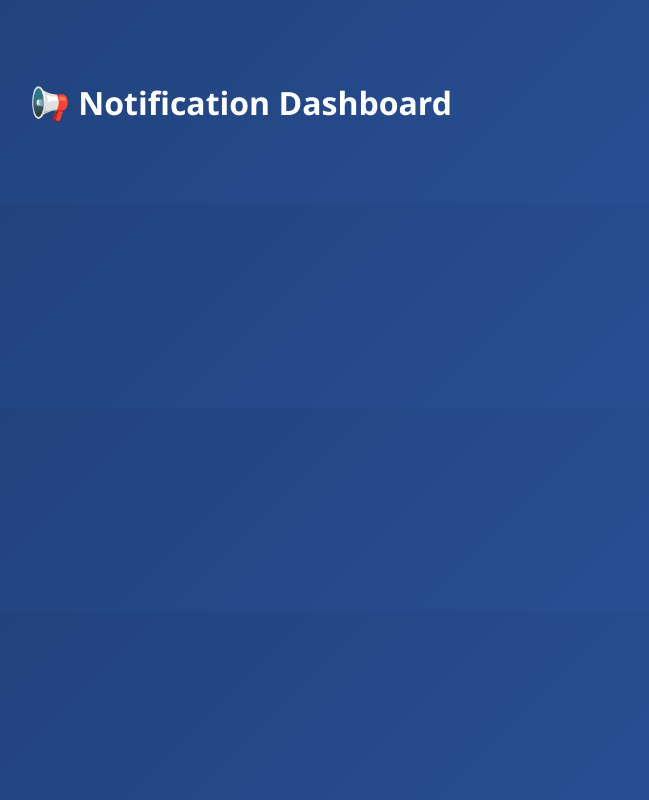
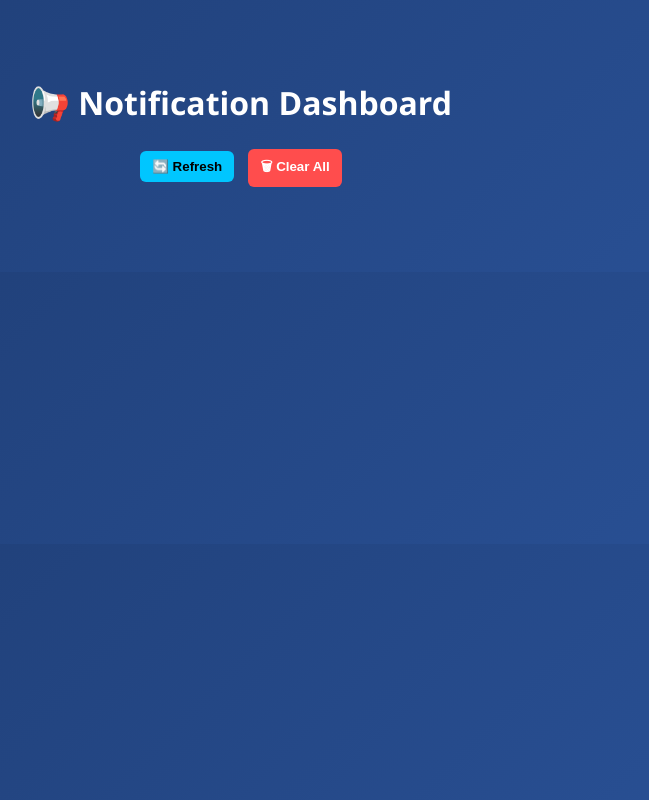
Before and after one commit to Drjaickal/243701, a website: page 243701/frontend/index.html in a window 1280 px wide. Shown: the whole page, without its empty margins (399-1048 px from the left). Drawn offline with Linux system fonts and the light colour scheme; no server answers.

Commit message:
frontend added and some simple dummy buttons added also.

```diff
--- a/243701/frontend/index.html
+++ b/243701/frontend/index.html
@@ -3,6 +3,7 @@
     <head>
         <meta charset="UTF-8" />
         <title>Notification Dashboard</title>
+
         <style>
 body {
   margin: 0;
@@ -21,6 +22,24 @@
   text-align: center;
   margin-bottom: 20px;
 }
+
+.controls {
+  text-align: center;
+  margin-bottom: 20px;
+}
+
+button {
+  padding: 8px 12px;
+  margin: 5px;
+  border: none;
+  border-radius: 6px;
+  cursor: pointer;
+  font-weight: bold;
+}
+
+.refresh { background: #00c6ff; color: black; }
+.clear { background: #ff4d4d; color: white; }
+.done { background: #28a745; color: white; margin-top: 5px; }
 
 .card {
   background: rgba(255, 255, 255, 0.1);
@@ -54,17 +73,33 @@
 }
 </style>
     </head>
+
     <body>
 
         <div class="container">
             <h1>📢 Notification Dashboard</h1>
+
+            <div class="controls">
+                <button class="refresh" onclick="loadData()">🔄 Refresh</button>
+                <button class="clear" onclick="clearNotifications()">🗑 Clear
+                    All</button>
+            </div>
+
             <div id="list"></div>
         </div>
 
         <script>
 async function loadData() {
   try {
-    const res = await fetch("http://20.207.122.201/evaluation-service/notifications");
+    let res;
+
+    // Try external API
+    try {
+      res = await fetch("http://20.207.122.201/evaluation-service/notifications");
+    } catch {
+      res = await fetch("/notifications");
+    }
+
     const data = await res.json();
 
     function getPriority(type) {
@@ -83,6 +118,7 @@ async function loadData() {
       .slice(0, 10);
 
     const list = document.getElementById("list");
+    list.innerHTML = "";
 
     sorted.forEach(n => {
       const div = document.createElement("div");
@@ -94,6 +130,7 @@ async function loadData() {
         <div class="type ${typeClass}">${n.Type}</div>
         <div class="message">${n.Message}</div>
         <div class="time">${n.Timestamp}</div>
+        <button class="done" onclick="markAsDone(this.parentElement)">✔ Mark as Done</button>
       `;
 
       list.appendChild(div);
@@ -104,6 +141,16 @@ async function loadData() {
   }
 }
 
+function clearNotifications() {
+  document.getElementById("list").innerHTML = "";
+}
+
+function markAsDone(element) {
+  element.style.opacity = "0.5";
+  element.style.textDecoration = "line-through";
+}
+
+// Load on start
 loadData();
 </script>
 
```
Also changed, not shown: 243701/index.js (+13 -5 lines). Lines whose indentation alone changed are shown as unchanged.
